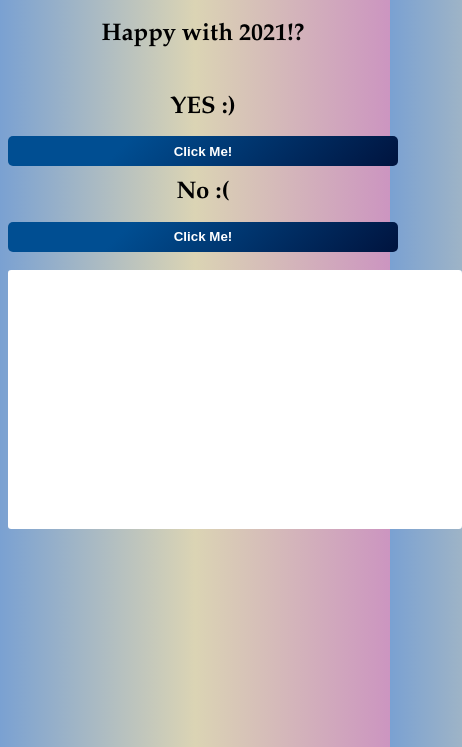
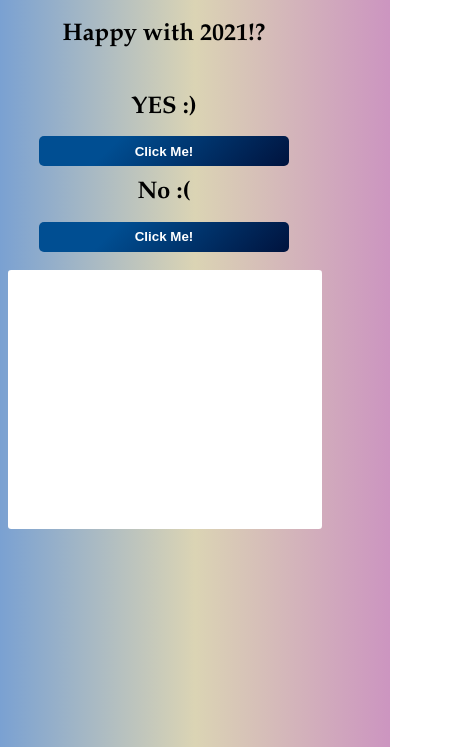
Before and after one commit to gokul221999/NewYear, a plain HTML site: page index.html in a window 390 px wide. Shown: the part 97-844 px from the top of the page, 462 px wide, since content can reach past the window. Drawn offline with Linux system fonts and the light colour scheme.

Commit message:
Update index.html

```diff
--- a/index.html
+++ b/index.html
@@ -46,7 +46,7 @@
         border-radius: 0.2rem;
         background-color: rgb(255, 255, 255);
         border: none;
-        width: 40%;
+        width: 50%;
         height: 25%;;
         display: block;
         border-bottom: 0.3rem solid transparent;
@@ -57,7 +57,7 @@
         @media only screen and (max-width:600px) {
 
 	 h1,h2, .button, #disp,body {
-	  width: 100%;
+	  width: 80%;
 	}
 	.container {
 		width: 100%;
```
